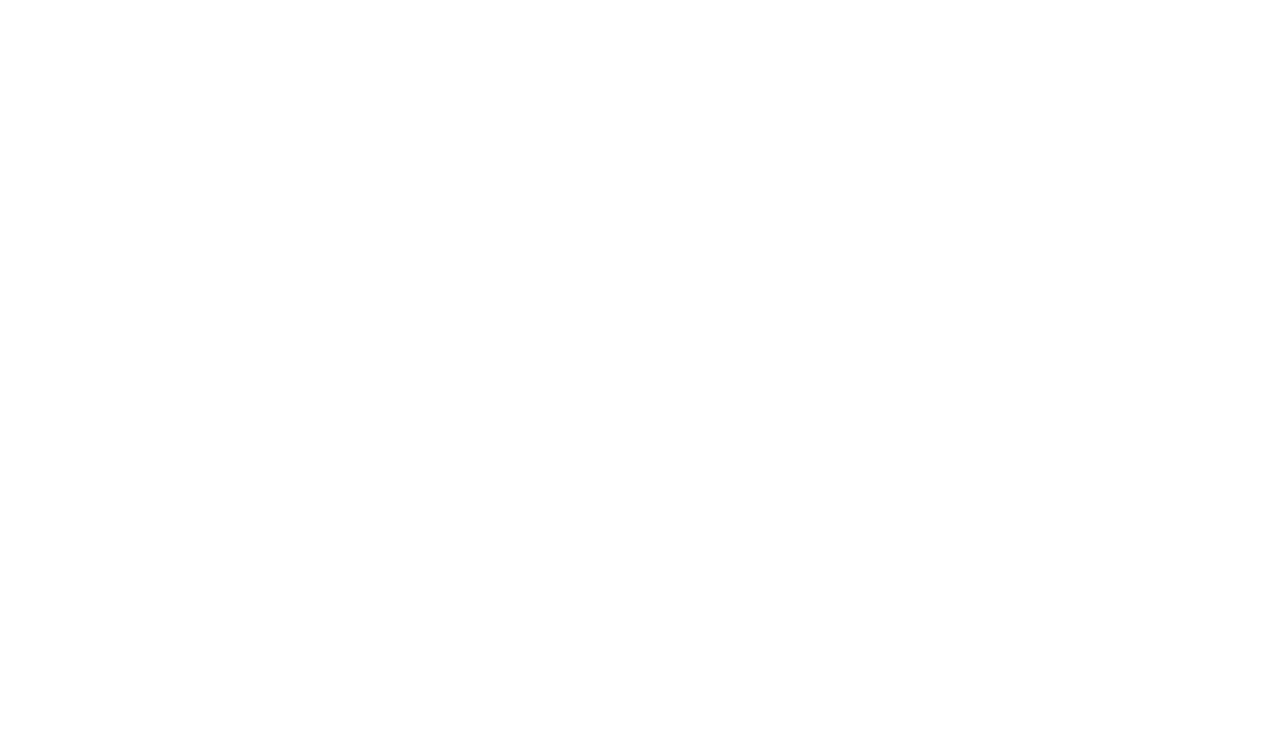
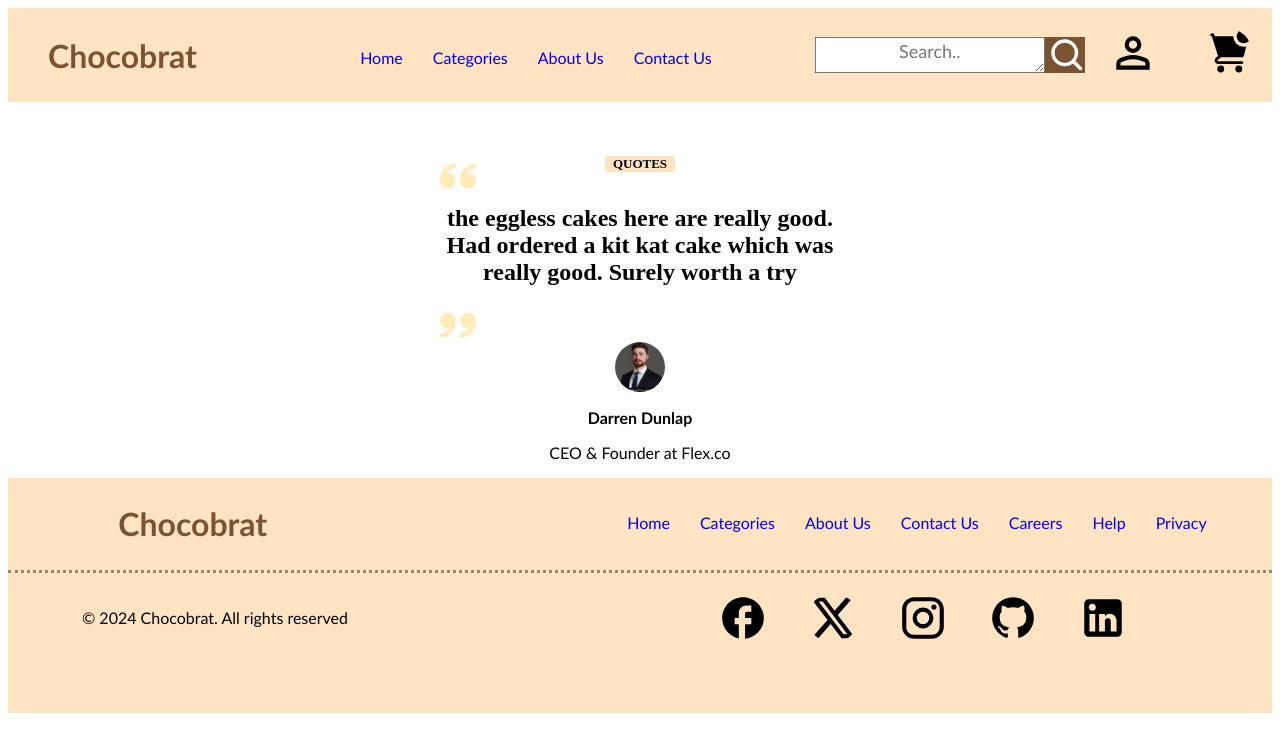
Before and after one commit to victor-web-dev/chocobrat-bakery-website, a plain HTML site: page index.html in a window 1280 px wide. Drawn offline with Linux system fonts and the light colour scheme.

Commit message:
added final part

```diff
--- a/index.html
+++ b/index.html
@@ -1,13 +1,88 @@
 <!DOCTYPE html>
 <html lang="en">
+
 <head>
   <meta charset="UTF-8" />
   <meta name="viewport" content="width=device-width, initial-scale=1.0" />
+  <link rel="stylesheet" href="./style.css">
   <title>chocobrat Bakery</title>
 </head>
+
 <body>
-    <header></header>
-    <main></main>
-    <footer></footer>
+  <header>
+    <h1>Chocobrat</h1>
+    <nav id="top-nav" aria-label="Primary Navigation">
+      <ul id="top-ul">
+        <li><a href="#">Home</a></li>
+        <li class="dropdown">
+          <a href="#">Categories</a>
+          <div class="dropdown-content">
+            <a href="#">Category 1</a>
+            <a href="#">Category 2</a>
+            <a href="#">Category 3</a>
+          </div>
+        <li><a href="#">About Us</a></li>
+        <li><a href="#">Contact Us</a></li>
+      </ul>
+    </nav>
+    <div id="search-container">
+      <div id="search-bar">
+        <div id="search-field">
+          <label for="message-area"></label>
+          <textarea id="message-area" name="message" placeholder="Search.."></textarea>
+        </div>
+        <svg xmlns="http://www.w3.org/2000/svg" width="36" height="36" viewBox="0 0 16 16">
+          <path fill="white" fill-rule="evenodd" d="M11.5 7a4.5 4.5 0 1 1-9 0a4.5 4.5 0 0 1 9 0m-.82 4.74a6 6 0 1 1 1.06-1.06l2.79 2.79a.75.75 0 1 1-1.06 1.06z" clip-rule="evenodd"/></svg>
+      </div>
+    </div>
+    <div class="top-icons">
+      <img class="icons" src="./assets/icon-person.svg" alt="icon person">
+      <img class="icons" src="./assets/icon-cart.svg" alt="icon cart">
+    </div>
+  </header>
+  <main>
+    <article id="a-darren">
+      <svg id="quote1" xmlns="http://www.w3.org/2000/svg" width="36" height="36" viewBox="0 0 16 16">
+        <path fill="#ffecb8" d="M3.516 7a3.5 3.5 0 1 1-3.5 3.5L0 10a7 7 0 0 1 7-7v2a4.97 4.97 0 0 0-3.536 1.464a5.01 5.01 0 0 0-.497.578c.179-.028.362-.043.548-.043zm9 0a3.5 3.5 0 1 1-3.5 3.5L9 10a7 7 0 0 1 7-7v2a4.97 4.97 0 0 0-3.536 1.464a5.01 5.01 0 0 0-.497.578c.179-.028.362-.043.549-.043z"/></svg>
+      <h3>QUOTES</h3>
+      <h2>the eggless cakes here are really good.
+      Had ordered a kit kat cake which was really good. Surely worth a try</h2>
+      <svg id="quote2" xmlns="http://www.w3.org/2000/svg" width="36" height="36" viewBox="0 0 16 16">
+        <path fill="#ffecb8" d="M12.5 10A3.5 3.5 0 1 1 16 6.5l.016.5a7 7 0 0 1-7 7v-2a4.97 4.97 0 0 0 3.536-1.464a5.01 5.01 0 0 0 .497-.578a3.547 3.547 0 0 1-.549.043zm-9 0A3.5 3.5 0 1 1 7 6.5l.016.5a7 7 0 0 1-7 7v-2a4.97 4.97 0 0 0 3.536-1.464a5.01 5.01 0 0 0 .497-.578a3.547 3.547 0 0 1-.549.043z"/></svg>
+    <img src="./assets/person.webp" alt="darren dunlap">
+    <p id="darren">Darren Dunlap</p>
+    <p>CEO & Founder at Flex.co</p>
+      </article>
+  </main>
+  <footer>
+    <section id="top-footer">
+    <h1 id="bot-h1">Chocobrat</h1>
+    <nav id="bot-nav" aria-label="Secondary-Navigation">
+      <ul id="bot-ul">
+        <li><a href="#">Home</a></li>
+        <li><a href="#">Categories</a>
+        <li><a href="#">About Us</a></li>
+        <li><a href="#">Contact Us</a></li>
+        <li><a href="#">Careers</a></li>
+        <li><a href="#">Help</a></li>
+        <li><a href="#">Privacy</a></li>
+      </ul>
+    </nav>
+    </section>
+    <section id="bot-footer">
+        <div id="copyright">
+          <p>&#169 2024 Chocobrat. All rights reserved</p>
+        </div>
+        <div id="bot-icons">
+          <img class="icons" src="./assets/icon-facebook.svg" alt="icon facebook">
+          <img class="icons" src="./assets/icon-twitter.svg" alt="icon twitter">
+          <img class="icons" src="./assets/icon-instagram.svg" alt="icon instagram">
+          <img class="icons" src="./assets/icon-github.svg" alt="icon github">
+          <img class="icons" src="./assets/icon-linkedin.svg" alt="icon linkedin">
+        </div>
+    </section>
+
+  </footer>
 </body>
+
 </html>
--- a/style.css
+++ b/style.css
@@ -0,0 +1,170 @@
+* {
+    text-decoration: none;
+}
+
+header {
+    display: flex;
+    background-color: white;
+    color: rgb(123, 83, 48);
+    justify-content: space-between;
+    align-items: center;
+    max-height: 100vh;
+    max-width: 100vw;
+    background-color: bisque;
+    width: 100%;
+    margin-bottom: 5px;
+
+}
+#top-nav, #top-ul, li {
+    display: flex;
+    list-style: none;
+    justify-content: center;
+    height: 40px;
+    gap: 30px;
+    margin-top: 5px;
+    font-family: 'Gill Sans', 'Gill Sans MT', Calibri, 'Trebuchet MS', sans-serif;
+}
+.icons {
+    height: 36x;
+    margin: 20px;
+    cursor: pointer;
+}
+
+footer  {
+    display: inline-block;
+    width: 100%;
+}
+#top-footer {
+    display: flex;
+    justify-content: center;
+    background-color: bisque;
+    max-width: 100hw;
+    border-bottom-style: dotted;
+    border-color: rgb(152, 136, 115);
+}
+#bot-nav #bot-ul {
+    display: flex;
+    justify-content: space-between;
+    flex-direction: row;
+    gap: 30px;
+    margin-left: 200px;
+    margin-top: 30px;
+}
+#bot-footer {
+    display: flex;
+    justify-content: center;
+    gap:300px;
+    background-color: bisque;
+    align-items: center;
+    padding-bottom: 50px;
+}
+#copyright {
+    display: flex;
+    margin-left: -50px;
+
+}
+#bot-icons {
+    display: flex;
+    margin-left: 50px;
+
+}
+#bot-h1 {
+    display: flex;
+    margin-left: 45px;
+    font-size: xx-large;
+}
+
+.dropdown-content {
+    display:none;
+    position: absolute;
+    background-color: rgb(253, 253, 253);
+    z-index: 1;
+    left: 510px;
+    top: 60px;
+    box-shadow: 0 8px 16px 0 rgba(0, 0, 0, 0.2);
+    width: 100px;
+    opacity: 0;
+    transition: all 1s;
+}
+.dropdown-content a {
+    display: block;
+    padding: 10px;
+    color: black;
+    text-decoration: none;
+
+}
+.dropdown:hover .dropdown-content {
+    display: block;
+    opacity: 1;
+
+}
+nav {
+    margin-left: 120px;
+}
+
+#a-darren {
+    display: flex;
+    justify-content: center;
+    flex-direction: column;
+    text-align: center;
+    width: 400px;
+    margin: 0 auto;
+}
+h3 {
+    box-sizing: border-box;
+    align-self: center;
+    border-radius: 4px;
+    width: 70px;
+    align-items: center;
+    font-size: small;
+    background-color: bisque;
+
+}
+#quote1 {
+    position: relative;
+    top: 50px;
+}
+#quote2 {
+
+}
+img {
+    height: 50px;
+    width: 50px;
+    border-radius: 50%;
+    align-self: center;
+}
+#darren {
+    font-weight: bold;
+    font-family: 'Gill Sans', 'Gill Sans MT', Calibri, 'Trebuchet MS', sans-serif;
+    margin-bottom: 0px;
+}
+p {
+    font-family: 'Gill Sans', 'Gill Sans MT', Calibri, 'Trebuchet MS', sans-serif;
+}
+h1 {
+    margin-left: 40px;
+    font-family: 'Gill Sans', 'Gill Sans MT', Calibri, 'Trebuchet MS', sans-serif;
+    cursor: pointer;
+    color:rgb(123, 83, 48);
+}
+#search-container {
+    display: inline-block;
+    background-color: rgb(123, 83, 48);
+    height: 36px;
+    margin-left: 100px;
+}
+#search-field {
+    display: inline-block;
+    padding-bottom: 0px;
+    height: 30px;
+}
+#magnifier, #icons {
+    cursor: pointer;
+}
+#message-area {
+    font-family: 'Gill Sans', 'Gill Sans MT', Calibri, 'Trebuchet MS', sans-serif;
+    font-size: large;
+    height: 30px;
+    text-align: center;
+    text-transform: capitalize;
+}
```
Also changed, not shown: assets/icon-cart.svg (added), assets/icon-facebook.svg (added), assets/icon-github.svg (added), assets/icon-instagram.svg (added), assets/icon-linkedin.svg (added), assets/icon-magnifier.svg (added), assets/icon-person.svg (added), assets/icon-twitter.svg (added), assets/person.webp (added). Lines whose indentation alone changed are shown as unchanged.
